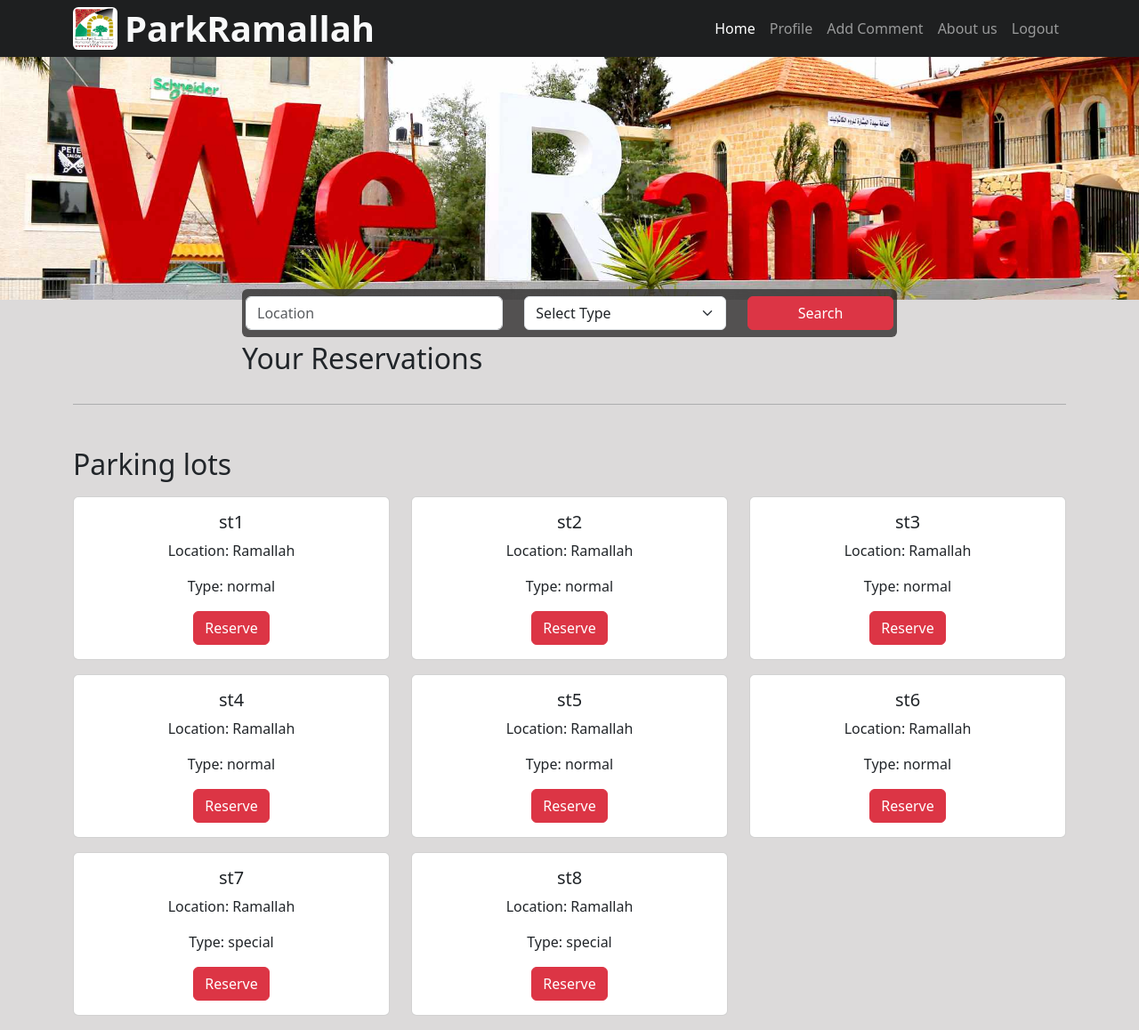
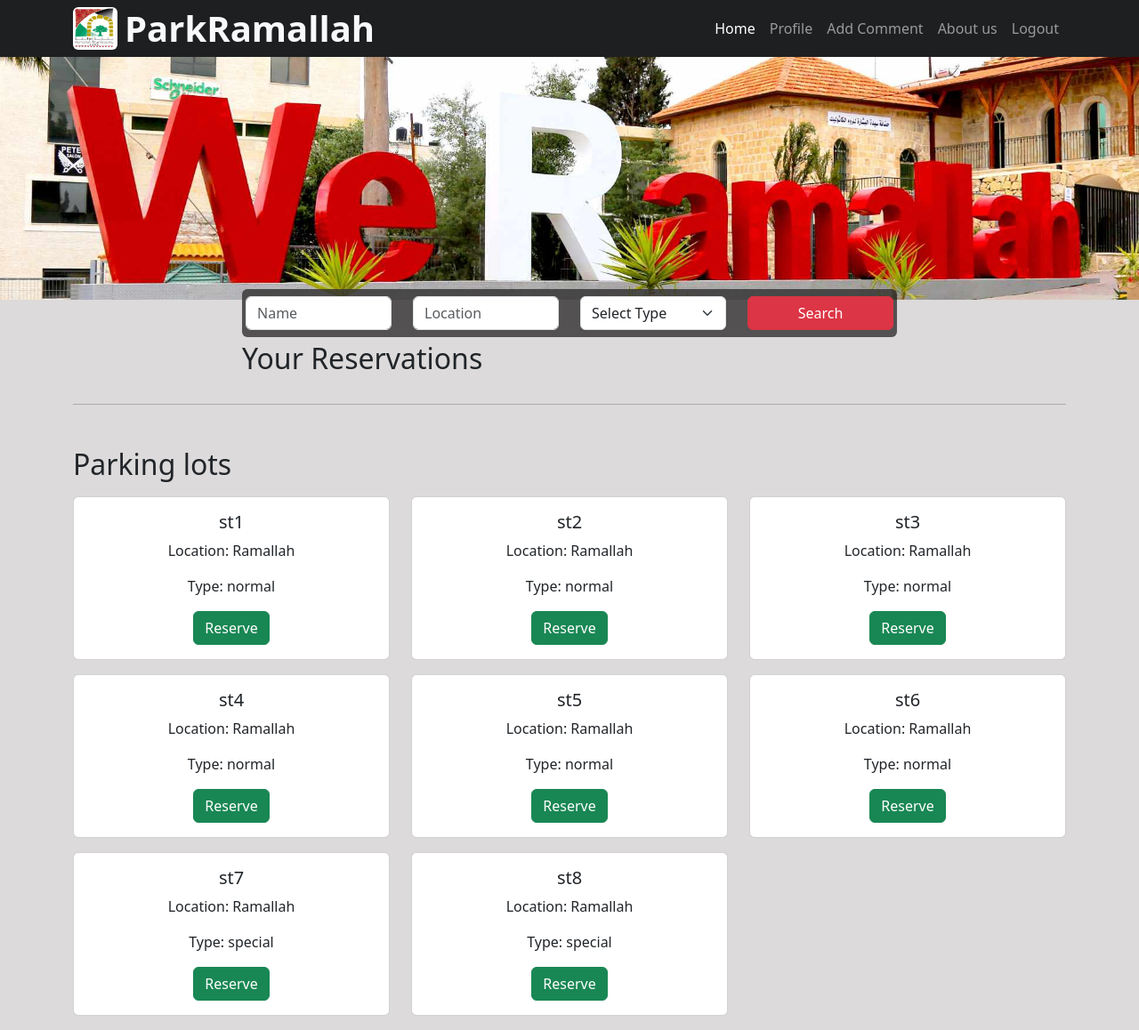
Before and after one commit to Farhoud-Rand/ParkRamallah, a Django app: page /home in a window 1280 px wide. Shown: the whole page at 89% size. Run offline with Django 5.2, Linux system fonts and the light colour scheme; a user stored in the database is signed in; data comes from the database, SQL or seed files in the repository; data that the repository does not hold is empty.

Commit message:
Home page second version - search for parking lots

```diff
--- a/ParkRamallah/myapp/static/js/home.js
+++ b/ParkRamallah/myapp/static/js/home.js
@@ -52,7 +52,7 @@ function updateParkResults(parks) {
                     <h5 class="card-title">${park.name}</h5>
                     <p class="card-text">Location: ${park.location}</p>
                     <p class="card-text">Type: ${park.type}</p>
-                    <a href="#" class="btn btn-danger">Reserve</a>
+                    <a href="#" class="btn btn-success">Reserve</a>
                 </div>
             </div>
         `;
@@ -90,3 +90,22 @@ function displayReservations(reservations) {
         reservationsAccordion.appendChild(accordionItem);
     });
 }
+
+function search() {
+    const location = document.getElementById('location').value;
+    const type = document.getElementById('type').value;
+    const name = document.getElementById('name').value;
+
+    const xhr = new XMLHttpRequest();
+    xhr.open('GET', `/search/?location=${location}&type=${type}&name=${name}`, true);
+
+    xhr.onload = function () {
+        if (xhr.status === 200) {
+            const response = JSON.parse(xhr.responseText);
+            updateParkResults(response);  // Update park results with the search response
+        } else {
+            console.error('Failed to fetch search results');
+        }
+    };
+    xhr.send();
+}
--- a/ParkRamallah/myapp/templates/home.html
+++ b/ParkRamallah/myapp/templates/home.html
@@ -57,10 +57,13 @@
                     <form id="searchForm">
                         {% csrf_token %}
                         <div class="row">
-                            <div class="col-md-5">
+                            <div class="col-md-3">
+                                <input id="name" class="form-control" type="search" placeholder="Name" aria-label="Name">
+                            </div>
+                            <div class="col-md-3">
                                 <input id="location" class="form-control" type="search" placeholder="Location" aria-label="Location">
                             </div>
-                            <div class="col-md-4">
+                            <div class="col-md-3">
                                 <select id="type" class="form-select">
                                     <option value="">Select Type</option>
                                     <option value="normal">Normal</option>
--- a/ParkRamallah/myapp/views.py
+++ b/ParkRamallah/myapp/views.py
@@ -88,23 +88,25 @@ def user_reservations(request):
     return JsonResponse(serialized_reservations, safe=False)
 
 def search_parks(request):
-    location = request.GET.get('location')
-    park_type = request.GET.get('type')  # Change variable name to park_type
+    park_location = request.GET.get('location')
+    park_type = request.GET.get('type')
+    park_name = request.GET.get('name')
 
-    if location and park_type:
-        parks = Park.objects.filter(location=location, park_type=park_type)  # Use park_type instead of type
-    elif location:
-        parks = Park.objects.filter(location=location)
-    elif park_type:
-        parks = Park.objects.filter(park_type=park_type)
-    else:
-        parks = Park.objects.all()
+    # Filter parks based on location, type, and optionally park number
+    parks = Park.objects.all()
+    if park_location:
+        parks = parks.filter(location=park_location)
+    if park_type:
+        parks = parks.filter(park_type=park_type)
+    if park_name:
+        parks = parks.filter(name=park_name)
 
     serialized_parks = [{
         'name': park.name,
         'location': park.location,
-        'type': park.park_type
-    } for park in parks]  # Serialize parking data
+        'type': park.park_type,
+    } for park in parks]
+
     return JsonResponse(serialized_parks, safe=False)
 
 def all_parks(request):
```
